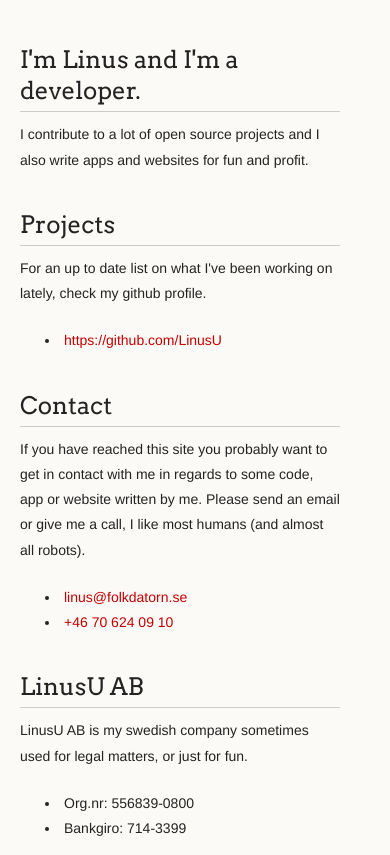
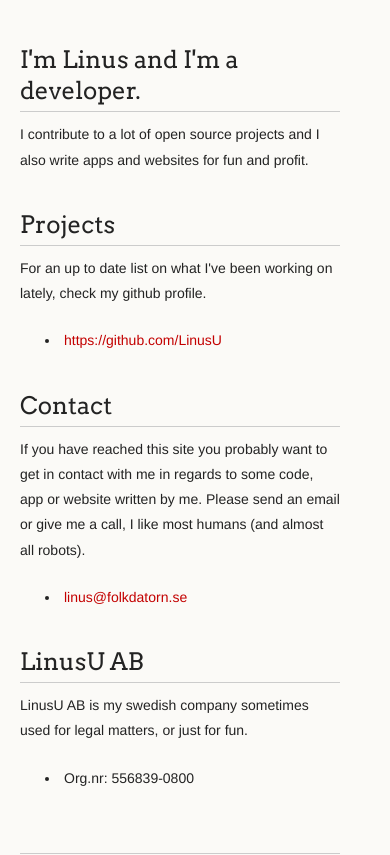
Before and after one commit to LinusU/linusu.github.io, a plain HTML site: page index.html in a window 390 px wide. Shown: the part 171-1026 px from the top of the page. Drawn offline with Linux system fonts and the light colour scheme.

Commit message:
Remove contact phone number and bank giro details

```diff
--- a/index.html
+++ b/index.html
@@ -46,7 +46,6 @@
 
 <ul>
 <li><a href="mailto:linus@folkdatorn.se">linus@folkdatorn.se</a></li>
-<li><a>+46 70 624 09 10</a></li>
 </ul><h2>
 <a name="linusu-ab" class="anchor" href="#linusu-ab"><span class="octicon octicon-link"></span></a>LinusU AB</h2>
 
@@ -54,7 +53,6 @@
 
 <ul>
 <li>Org.nr: 556839-0800 </li>
-<li>Bankgiro: 714-3399 </li>
 </ul>
       </section>
       <footer>
```
